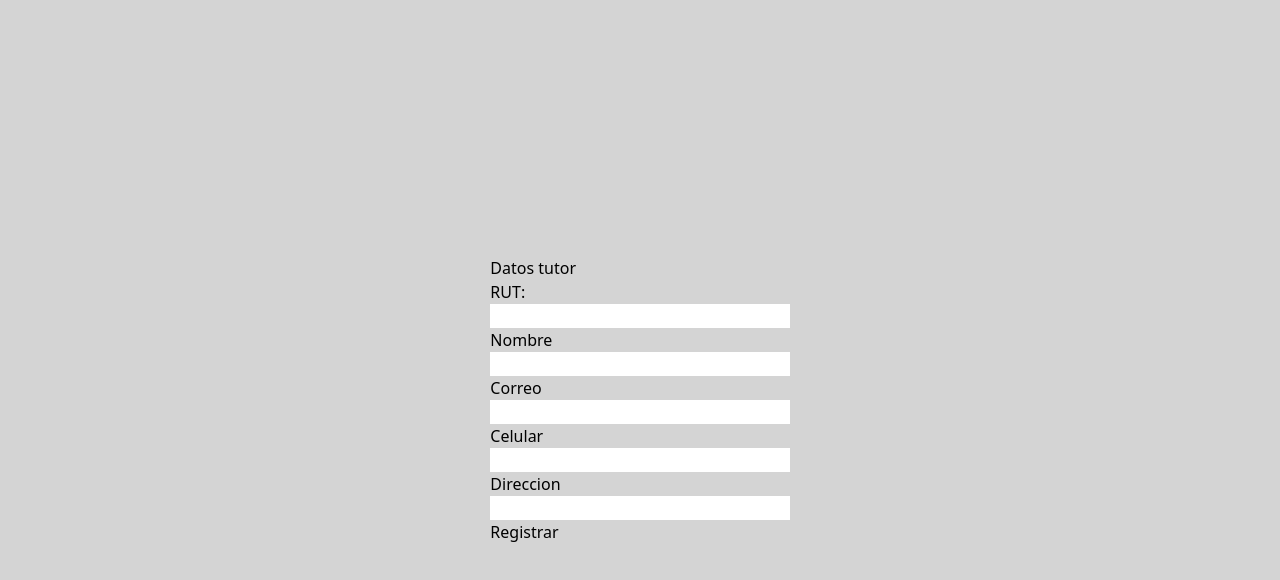
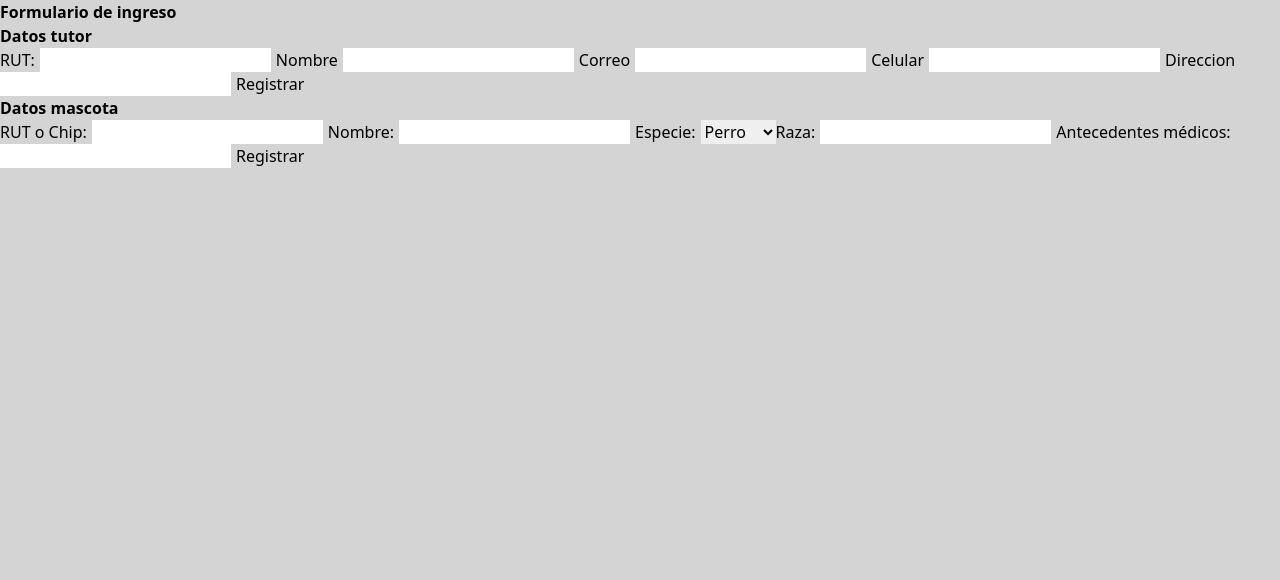
Before and after one commit to waflex/Ficha-Vet, a React (Vite) app in the folder client/: page / in a window 1280 px wide. Shown: the top 580 px of the page. Built offline with nearby package versions, Linux system fonts and the light colour scheme.

Commit message:
Cambios de 26-02
sujeto a cambios

```diff
--- a/client/src/App.jsx
+++ b/client/src/App.jsx
@@ -1,7 +1,5 @@
 import {BrowserRouter, Routes, Route} from 'react-router-dom'
 import IngresoPage from './pages/IngresoPage'
-
-
 
 function App() {
   return (
@@ -9,11 +7,8 @@ function App() {
     <Routes>
       <Route path='/' element={<IngresoPage/>}/>
       <Route path='/ing' element={<IngresoPage/>}/>
-
       </Routes>
     </BrowserRouter>
-
-
   )
 }
 
--- /dev/null
+++ b/client/src/api/auth.js
@@ -0,0 +1,5 @@
+import axios from "axios";
+
+const API = "http://localhost:3000/api";
+
+export const registerRequest = (user) => axios.post(`${API}/register`, user);
--- a/client/src/index.css
+++ b/client/src/index.css
@@ -4,16 +4,15 @@
 
 body{
   background: #d4d4d4;
-  /* color: white; */
   display: flex;
   justify-content: center;
-  align-items: center;
+
   min-height: 100vh;
 }
-label {
-  display: block;
+div h1{
+  display:flex;
+  text-align: center;
 }
-input,
-label {
-  width: 100%;
+label, input{
+  margin-right: 5px;
 }
--- a/client/src/pages/IngresoPage.jsx
+++ b/client/src/pages/IngresoPage.jsx
@@ -1,5 +1,5 @@
-import { useForm } from "react-hook-form"
-import {registerRequest} from '../api/registroDatos'
+import { useForm } from "react-hook-form";
+import {registerRequest} from '../api/registroDatos';
 
 function IngresoPage() {
 
@@ -11,15 +11,19 @@ function IngresoPage() {
           const res =  await registerRequest(values)
           console.log(res)
         })}>
-        <h1>Datos tutor</h1>
+          <div>
+
+          <b><h1>Formulario de ingreso</h1></b>
+        <b><h2>Datos tutor</h2></b>
+
         <label htmlFor="RUT">RUT:</label>
         <input type="number"
         { ... register("rut", {required: true})}
         />
 
-        <label htmlFor="normbre">Nombre</label>
+        <label htmlFor="nombreTutor">Nombre</label>
         <input type="text"
-        { ... register("nombre", {required: true})}
+        { ... register("nombreTutor", {required: true})}
         />
 
         <label htmlFor="correo">Correo</label>
@@ -34,11 +38,49 @@ function IngresoPage() {
 
         <label htmlFor="direccion">Direccion</label>
         <input type="text"
-        { ... register("celular", {required: true})}/>
+        { ... register("direccion", {required: true})}/>
 
         <button type="submit">Registrar</button>
+        </div>
+
+        <b><h2>Datos mascota</h2></b>
+
+        <label htmlFor="rutChip">RUT o Chip:</label>
+        <input type="number"
+        { ... register("rutChip", {required: true})}
+        />
+
+        <label htmlFor="nombreMascota">Nombre:</label>
+        <input type="text"
+        { ... register("nombremascota", {required: true})}
+        />
+
+        <label htmlFor="Especie">Especie:</label>
+        <select { ... register("especie", {required: true})}>
+        <option value="perro">Perro</option>
+        <option value="gato">Gato</option>
+        <option value="ave">Ave</option>
+        <option value="roedor">Roedor</option>
+        <option value="iguana">Iguana</option>
+        </select>
+
+        <label htmlFor="raza">Raza:</label>
+        <input type="text"
+        { ... register("raza")}
+        />
+
+        <label htmlFor="antecedentesMedicos">Antecedentes médicos:</label>
+        <input type="textarea"
+         {... register("antecedentesMedicos", {required: true})}
+        />
+        <button type="submit">Registrar</button>
+
+
+
+
+
+
       </form>
-      )
+    )
 }
-
 export default IngresoPage
--- /dev/null
+++ b/client/src/pages/LoginPage.jsx
@@ -0,0 +1,22 @@
+import { useForm } from "react-hook-form";
+
+const { register, handleSubmit } = useForm();
+
+function LoginPage() {
+  return (
+    <form>
+      <b>
+        <h2>LOGIN</h2>
+      </b>
+
+      <label htmlFor="RUT">RUT:</label>
+      <input type="number" {...register("rut", { required: true })} />
+
+      <label htmlFor="password">Contraseña: </label>
+      <input type="password" {...register("password", { required: true })} />
+      <button type="submit">Registrar</button>
+    </form>
+  );
+}
+
+export default LoginPage;
```
Also changed, not shown: client/src/context/AuthContext.jsx (added).
